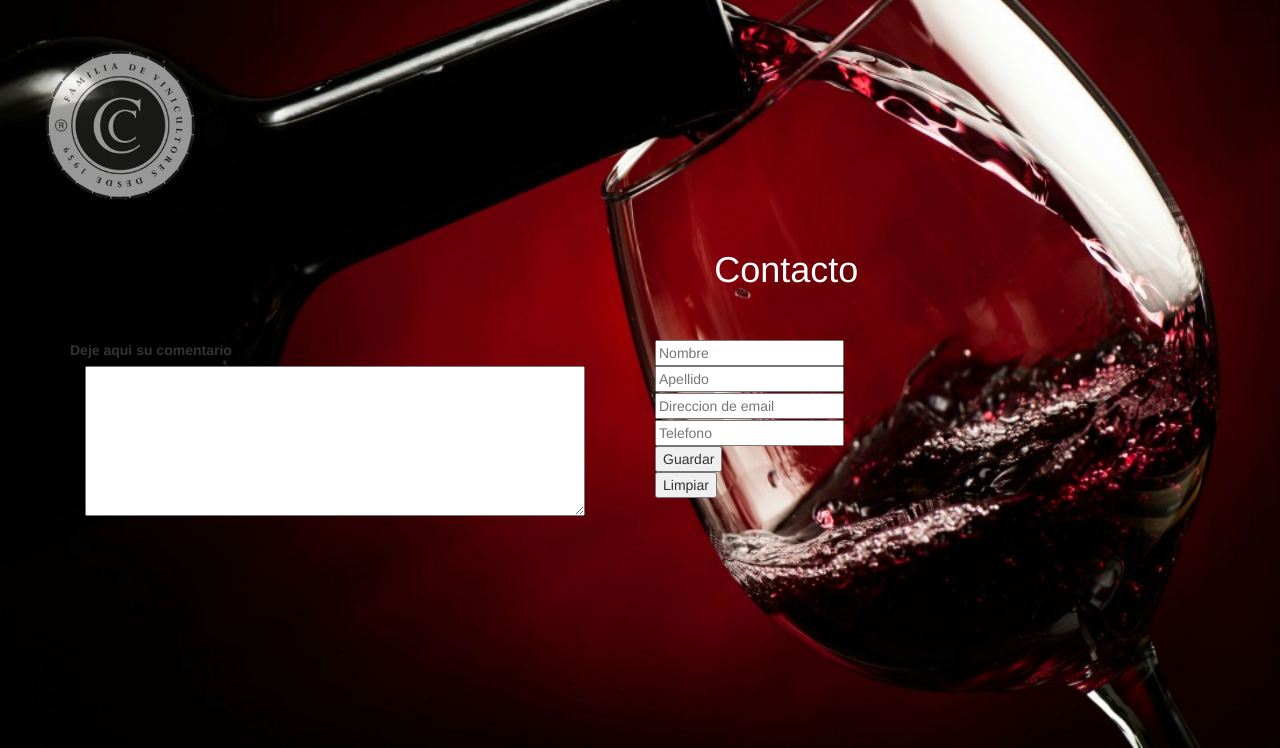
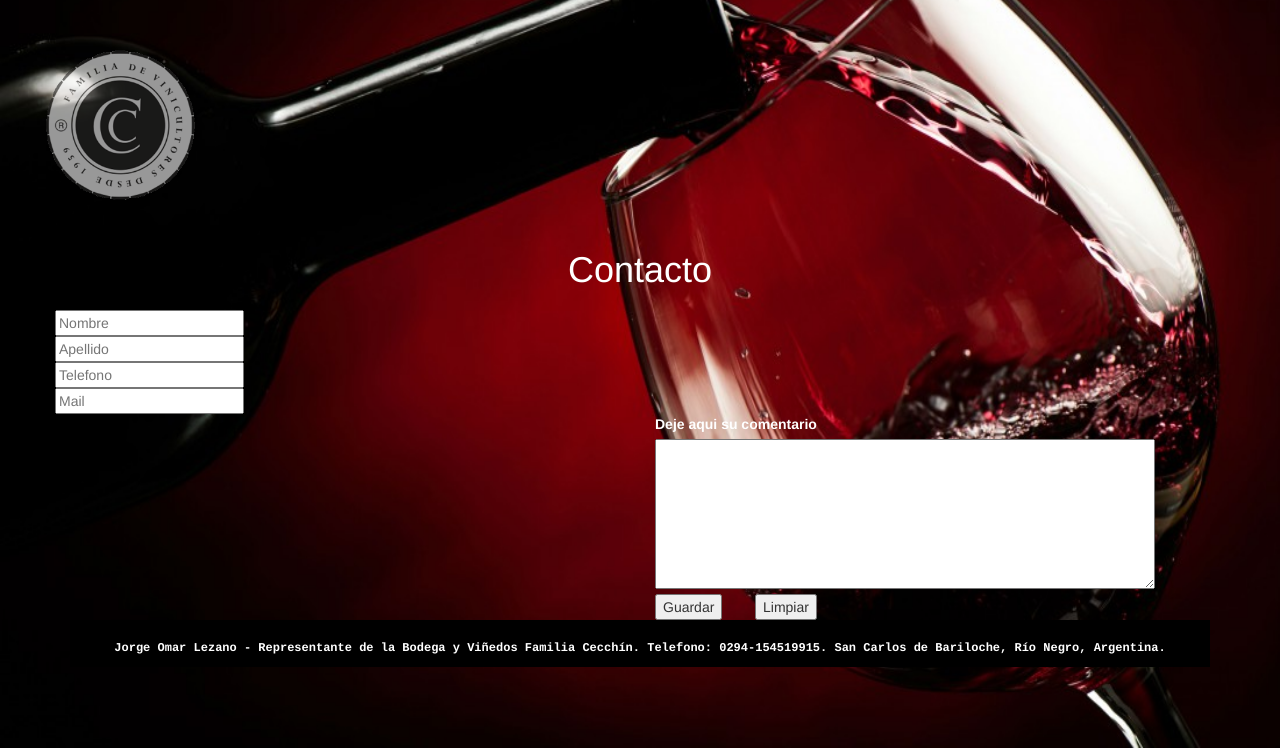
Before and after one commit to Ignaciobressa/Proyecto_final, a PHP site: page /contacto.html in a window 1280 px wide. Shown: the part 52-800 px from the top of the page. Run offline with PHP 8.4, Linux system fonts and the light colour scheme; some libraries are stand-ins or nearby versions.

Commit message:
Add files via upload

```diff
--- a/contacto.css
+++ b/contacto.css
@@ -23,11 +23,35 @@ background-attachment: fixed;
 
 .title {
   color: white;
-  text-align: left;
+  text-align: right;
 }
+
 
 h1 {
   text-align: center;
+}
+label {
+  text-align: left;
+  color: white;
+}
+
+footer {
+  background: black;
+  color: white;
+  high: 5px;
+}
+
+.texto_footer {
+  color: white;
+  text-align: center;
+  margin-top: 20px;
+  font-weight: bold;
+  font-size: 12px;
+  font-family: courier;
+}
+/*
+.datos{
+  border-style: dotted dashed solid double;
 }
 /*.contacto {
   color: green;
--- a/contacto.html
+++ b/contacto.html
@@ -48,41 +48,56 @@
 </div>
 
 <form action="/action_page.php">
+  </form>
 <div class="contacto">
 <div class="container">
  <div class= "row" >
     <div class="title">
-          <div class= "col-md-3"></div>
-          <div class= "col-md-3"></div>
-          <div class= "col-md-3"><h1> Contacto </h1></div>
-          <div class= "col-md-3"></div>
-        </div>
+    <div class= "col-md-12"> <h1> Contacto </h1> </div>
   </div>
     <br>
     <br>
+    <br>
+    <br>
 <div class="row">
+    <div class="col-md-6"><input type="mail" name="fname" placeholder="Nombre"></div>
+    <div class="col-md-6"> </div>
+ </div>
+ <div class="row">
+    <div class="col-md-6"><input type="mail" name="fname" placeholder="Apellido"></div>
+    <div class="col-md-6"> </div>
+ </div>
+ <div class="row">
+    <div class="col-md-6"> <input type="text" name="fname" placeholder="Telefono"></div>
+    <div class="col-md-6">  </div>
+ </div>
+ <div class="row">
+    <div class="col-md-6"> <input type="mail" name="fname" placeholder="Mail"> </div>
+    <div class="col-md-6">  </div>
+ </div>
+ <div class="row">
+    <div class="col-md-6"> </div>
     <div class="col-md-6"> <label> Deje aqui su comentario </label> </div>
-      <div class="col-md-6">  <input type="text" name="fname" placeholder="Nombre"> </div>
  </div>
-    <div clas="row">
-      <div class="col-md-6">  <textarea style="width: 500px; height: 150px"></textarea> </div>
-      <div class="col-md-6">  <input type="text" name="fname" placeholder="Apellido"> </div>
+ <div class="row">
+    <div class="col-md-6"> </div>
+    <div class="col-md-6"> <textarea style="width: 500px; height: 150px"></textarea>  </div>
  </div>
-    <div clas="row">
+ <div class="row">
     <div class="col-md-6"> </div>
-      <div class="col-md-6">  <input type="mail" name="fname" placeholder="Direccion de email"> </div>
-    </div>
-    <div clas="row">
-      <div class="col-md-6"> </div>
-      <div class="col-md-6">  <input type="text" name="fname" placeholder="Telefono"> </div>
-    </div>
- </form>
- <div class="row">
-  <div class="col-md-5"> <input type="submit" value="Guardar"> </div>
-  <div class="col-md-1"> </div>
-  <div class="col-md-5"> <input type="reset" value="Limpiar"> </div>
-  <div class="col-md-1"> </div>
+    <div class="col-md-1"> <input type="submit" value="Guardar"> </div>
+    <div class="col-md-1"> <input type="reset" value="Limpiar"> </div>
+    <div class="col-md-4">  </div>
   </div>
  </div>
+ <form>
+
+<footer class="container-fluid text-center">
+  <div class="panel_footer">
+    <p class="texto_footer"> Jorge Omar Lezano - Representante de la Bodega y Viñedos Familia Cecchín. Telefono: 0294-154519915. San Carlos de Bariloche, Río Negro, Argentina.</p>
+  </div>
+</footer>
+
+
 </body>
 </html>
```
Lines whose indentation alone changed are shown as unchanged.
